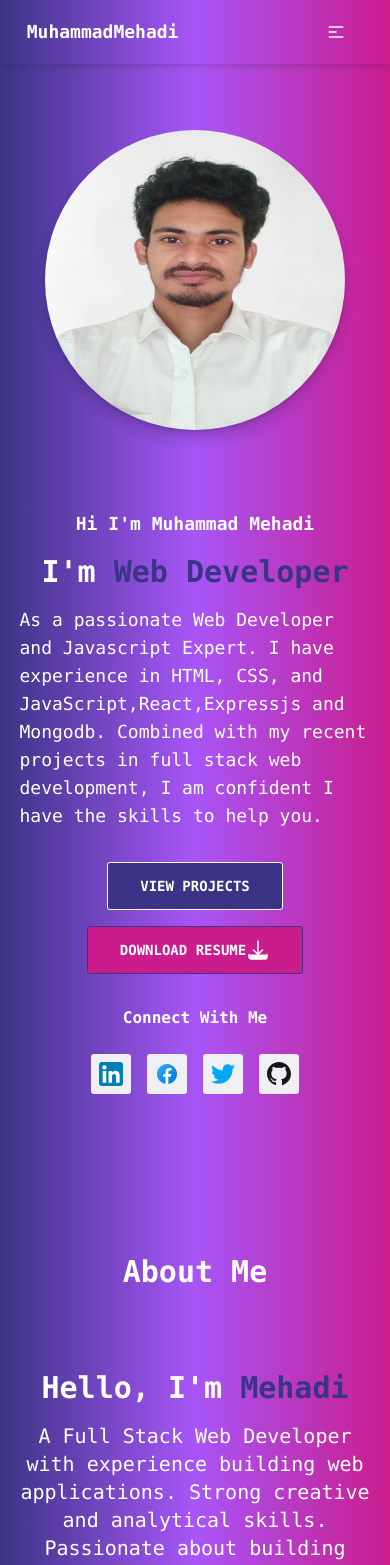
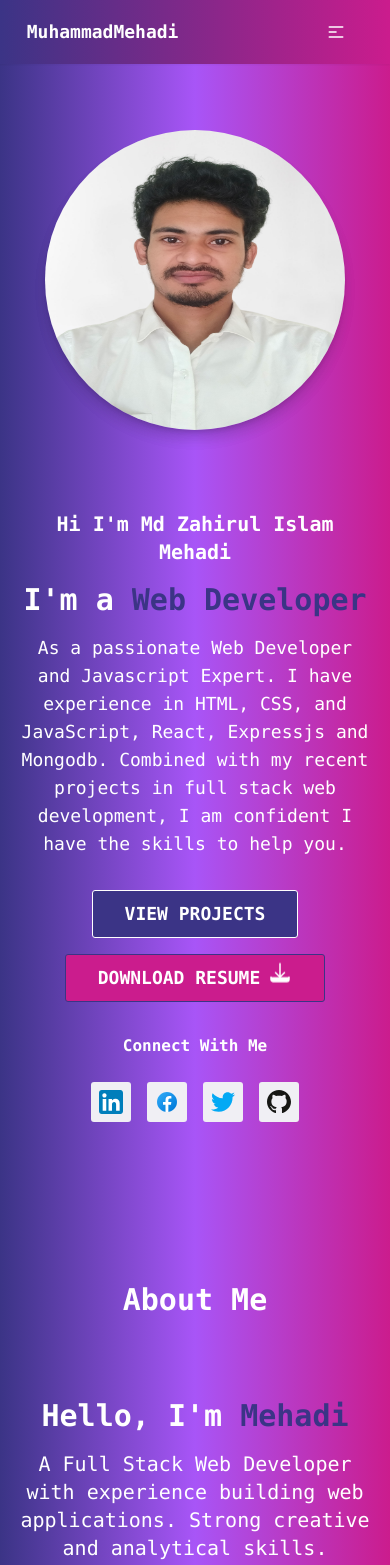
Before and after one commit to Programmer-Mehadi/PersonalPortfolio, a React (Create React App) app: page / in a window 390 px wide. Shown: the top 1565 px of the page. Built offline with nearby package versions, Linux system fonts and the light colour scheme; no server answers.

Commit message:
color,padding,margin change.

```diff
--- a/src/Shared/Navbar/Navbar.js
+++ b/src/Shared/Navbar/Navbar.js
@@ -11,11 +11,11 @@ const Navbar = () => {
     </>
     return (
         <div className='relative z-50 mb-[50px]'>
-            <div className="navbar bg-gradient-to-r from-[#3B3486] via-purple-500 to-[#CB1C8D] bg-opacity-90 shadow-md fixed top-0 text-white ">
+            <div className="navbar bg-gradient-to-r from-[#3B3486] to-[#CB1C8D] bg-opacity-25 shadow-sm fixed top-0 text-white ">
                 <div className=' max-w-[1440px] w-[90%] mx-auto '>
                     <div className="navbar-start flex-auto">
                         {/* <a className=" font-bold ml-0 pl-0  normal-case text-lg md:text-2xl"><span className='text-[#CB1C8D]'>Muhammad</span> <span className='ml-1 text-[#3B3486]'>Mehadi</span></a> */}
-                        <a className=" font-bold ml-0 pl-0  normal-case text-lg md:text-2xl"><span className=''>Muhammad</span><span className=''>Mehadi</span></a>
+                        <Link to='/' className=" font-bold ml-0 pl-0  normal-case text-lg md:text-2xl"><span className=''>Muhammad</span><span className=''>Mehadi</span></Link>
                     </div>
 
                     <div className='navbar-end flex-1 w-fit'>
@@ -25,7 +25,7 @@ const Navbar = () => {
                             </ul>
                         </div>
                         <div className="dropdown flex justify-end ">
-                            <ul tabIndex={0} className="menu menu-compact dropdown-content mt-14 p-2 bg-gradient-to-r from-[#3B3486] via-purple-500 to-[#CB1C8D] shadow-md w-52 text-lg font-semibold ml-[-200px] rounded-sm">
+                            <ul tabIndex={0} className="menu menu-compact dropdown-content mt-14 p-2 bg-gradient-to-r from-[#3B3486] to-[#CB1C8D] shadow-md w-52 text-lg font-semibold ml-[-200px] rounded-sm">
                                 {liList}
                             </ul>
                             <label tabIndex={0} className="w-fit   btn btn-ghost lg:hidden">
--- a/src/pages/Home/Contactme/Contactme.js
+++ b/src/pages/Home/Contactme/Contactme.js
@@ -24,25 +24,25 @@ const Contactme = () => {
             <h2 className='text-center font-bold text-3xl  mb-16 pt-20'>Contact</h2>
             <div className="mb-20">
                 <div className=" flex-col lg:flex-row-reverse">
-                    <div className="max-w-[600px] mx-auto rounded-sm  card flex-shrink-0  shadow-2xl bg-base-100">
-                        <form ref={form} onSubmit={sendEmail} className="card-body text-white bg-gradient-to-r from-[#3B3486] via-purple-600 to-[#CB1C8D] rounded-sm">
+                    <div className="max-w-[600px] mx-auto rounded-sm  card flex-shrink-0  shadow-2xl">
+                        <form ref={form} onSubmit={sendEmail} className="card-body text-white bg-gradient-to-r from-[#3B3486]  to-[#CB1C8D] rounded-sm drop-shadow-md">
                             <div className="form-control">
                                 <label className="label text-white">
                                     <span className="">Full Name</span>
                                 </label>
-                                <input required  name='from_name' type="text" placeholder="full name" className="input input-bordered text-white bg-gradient-to-r from-[#3B3486] via-purple-600 to-[#CB1C8D] border-white" />
+                                <input required  name='from_name' type="text" placeholder="full name" className="input input-bordered text-white bg-gradient-to-r from-[#3B3486]  to-[#CB1C8D] border-white" />
                             </div>
                             <div className="form-control">
                                 <label className="label">
                                     <span className="">Email</span>
                                 </label>
-                                <input required name='from_email' type="email" placeholder="email" className="input input-bordered text-white bg-gradient-to-r from-[#3B3486] via-purple-600 to-[#CB1C8D] border-white" />
+                                <input required name='from_email' type="email" placeholder="email" className="input input-bordered text-white bg-gradient-to-r from-[#3B3486]  to-[#CB1C8D] border-white" />
                             </div>
                             <div className="form-control">
                                 <label className="label">
                                     <span className="">Message</span>
                                 </label>
-                                <textarea required  name='message' type="text" placeholder="message" className="pt-1 input input-bordered text-white bg-gradient-to-r from-[#3B3486] via-purple-500 to-[#CB1C8D] border-white" />
+                                <textarea required  name='message' type="text" placeholder="message" className="pt-1 input input-bordered text-white bg-gradient-to-r from-[#3B3486] to-[#CB1C8D] border-white" />
                             </div>
 
                             <div className="form-control mt-6">
--- a/src/pages/Home/HomeSection/HomeSection.js
+++ b/src/pages/Home/HomeSection/HomeSection.js
@@ -10,16 +10,18 @@ const HomeSection = () => {
         <div id='home' className='text-white bg-gradient-to-r from-[#3B3486] via-purple-500 to-[#CB1C8D] min-h-[600px] flex justify-center items-center py-20 lg:py-0' >
             <div className='flex flex-col  md:flex-row  gap-20  max-w-[1440px] w-[90%] mx-auto  '>
                 <div className='order-2 '>
-                    <h4 className='text-center md:text-left text-lg font-semibold'>Hi I'm Muhammad Mehadi</h4>
-                    <h1 className='text-center md:text-left text-3xl my-4 font-bold'>I'm <span className='md:text-[#CB1C8D] bg-clip-text bg-[#3B3486] text-transparent'>Web Developer</span></h1>
-                    <p className='text-lg'>As a passionate Web Developer and Javascript Expert. I have experience in HTML, CSS, and JavaScript,React,Expressjs and Mongodb. Combined with my recent projects in full stack web development, I am confident I have the skills to help you.</p>
+                    <h4 className='text-center md:text-left text-xl font-semibold'>Hi I'm Md Zahirul Islam Mehadi</h4>
+                    <h1 className='text-center md:text-left text-3xl my-4 font-bold '>I'm a <span className='md:text-[#CB1C8D] bg-clip-text bg-[#3B3486] text-transparent'>Web Developer</span></h1>
+                    <p className='text-lg text-center md:text-left'>As a passionate Web Developer and Javascript Expert. I have experience in HTML, CSS, and JavaScript, React, Expressjs and Mongodb. Combined with my recent projects in full stack web development, I am confident I have the skills to help you.</p>
                     <div className='my-8'>
-                        <div className='flex justify-center md:justify-start  gap-4 flex-wrap text-2xl'>
-                            <a href='#projects' className="btn bg-[#3B3486] rounded-[3px] px-8 border-white">View Projects</a>
-                            <a href="Md Zahirul Islam Mehadi's Resume.pdf" className="btn bg-[#CB1C8D]  text-white border-[#3B3486]  rounded-[3px] hover:text-white px-8">Download RESUME
+                        <div className='flex justify-center md:justify-start  gap-4 flex-wrap'>
+                            <a href='#projects' className="btn bg-[#3B3486] rounded-[3px] px-8 border-white text-lg transition ease-in-out delay-150  hover:scale-110 duration-300">View Projects</a>
+                            <a href="Md Zahirul Islam Mehadi's Resume.pdf" className="btn bg-[#CB1C8D]  text-white border-[#3B3486]  rounded-[3px] hover:text-white px-8 text-lg flex gap-2 transition ease-in-out delay-150 hover:scale-110 duration-300">Download RESUME
+                                <div className='animate-bounce'>
                                 <svg xmlns="http://www.w3.org/2000/svg" fill="" viewBox="0 0 24 24" stroke-width="1.5" stroke="currentColor" class="w-6 h-6 fill-white">
                                     <path stroke-linecap="round" stroke-linejoin="round" d="M3 16.5v2.25A2.25 2.25 0 005.25 21h13.5A2.25 2.25 0 0021 18.75V16.5M16.5 12L12 16.5m0 0L7.5 12m4.5 4.5V3" />
                                 </svg>
+                                </div>
 
                             </a>
                         </div>
@@ -45,7 +47,7 @@ const HomeSection = () => {
                     </div>
                 </div>
                 <div className='sm:order-first md:order-last flex justify-center lg:justify-end'>
-                    <div className='shadow-lg rounded-[100%] h-[300px] w-[300px]  lg:h-[400px] lg:w-[400px]'>
+                    <div className='shadow-lg rounded-[100%] md:h-[250px] md:w-[250px]  h-[300px] w-[300px]  lg:h-[400px] lg:w-[400px]'>
                         <img className='shadow-lg rounded-[100%] h-full w-full  lg:h-[400px] lg:w-[400px] border-0 border-[#3B3486] ' src={mehadi} alt="" />
                     </div>
                 </div>
--- a/src/pages/Home/Projects/Projects.js
+++ b/src/pages/Home/Projects/Projects.js
@@ -22,7 +22,7 @@ const Projects = () => {
                 <div className='grid grid-cols-1 md:grid-cols-2 lg:grid-cols-3 gap-8'>
                     {
                         prohectList?.map(project =>
-                            <div key={project.id} className=' bg-gradient-to-r from-[#3B3486] via-purple-500 to-[#CB1C8D] card text-white shadow-xl rounded-sm flex flex-col gap-4'>
+                            <div key={project.id} className=' bg-gradient-to-r from-[#3B3486] to-[#CB1C8D] card text-white shadow-xl rounded-sm flex flex-col gap-4'>
                                 <img src={project.img} className='border-b-2 border-black h-[200px]' alt="" />
                                 <div className='card-body flex flex-col gap-4 '>
                                     <h2 className='text-xl font-bold'>{project.name}</h2>
```
Also changed, not shown: src/pages/Home/Skills/Skills.js (+8 -8 lines).
